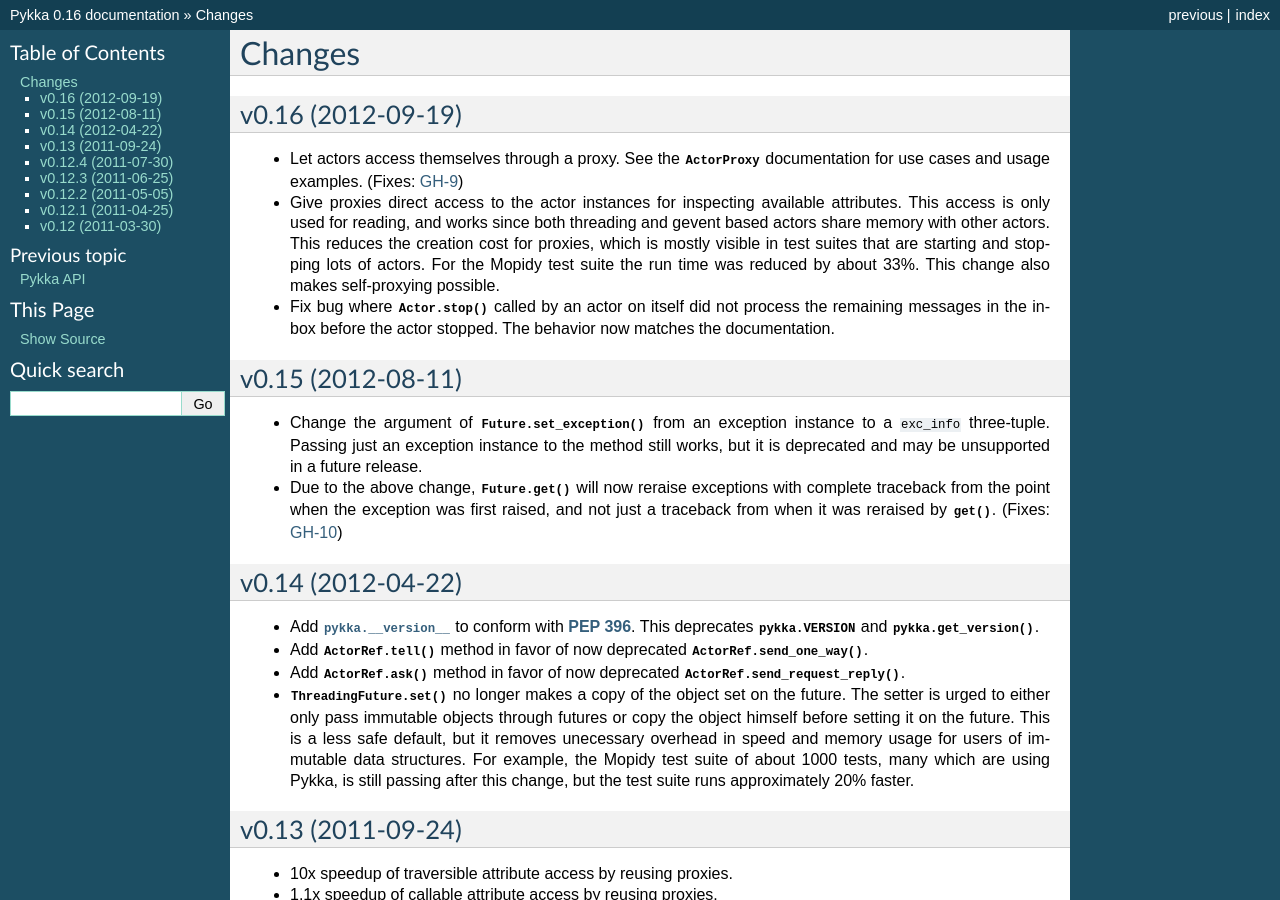
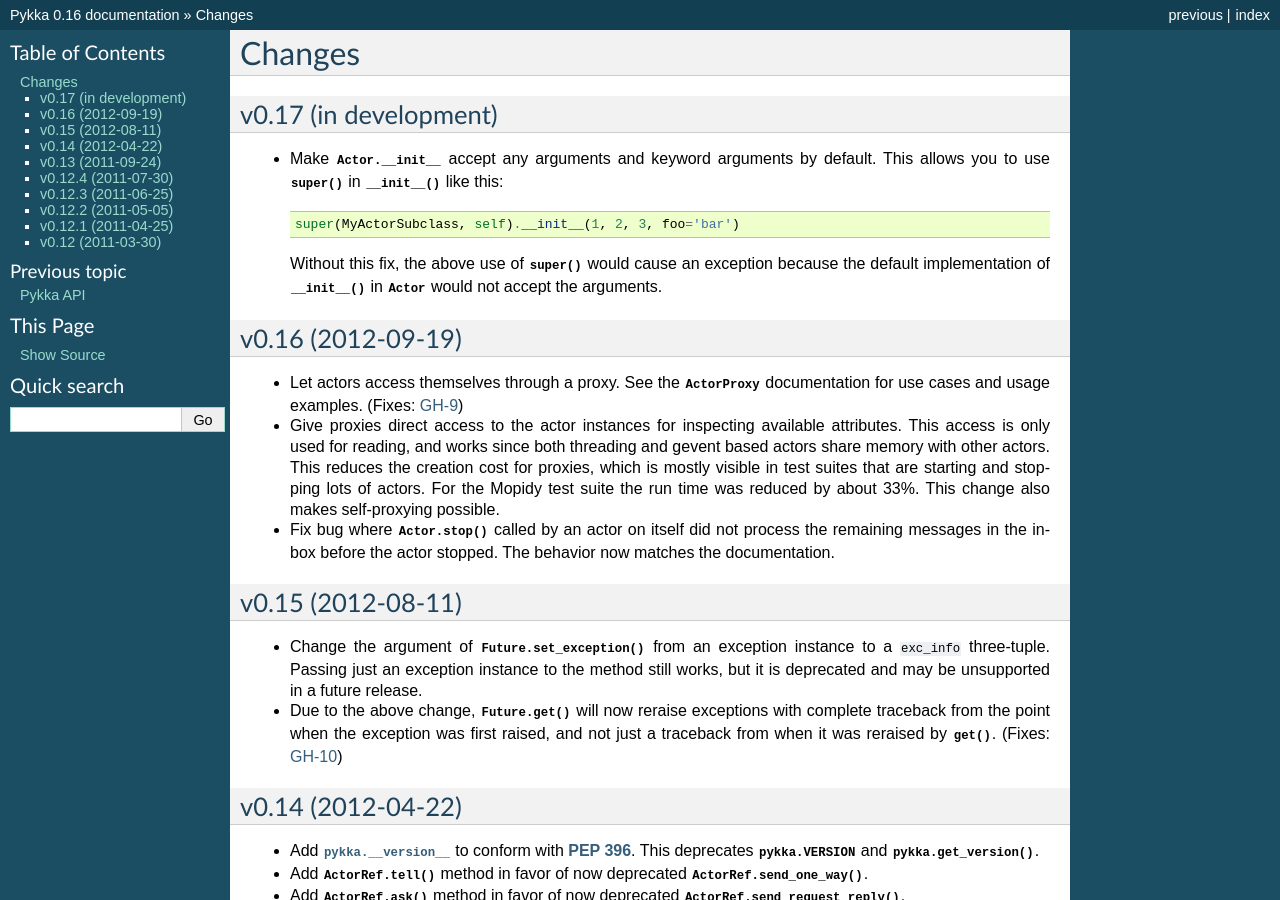
Before and after one commit to jodal/pykka, a Sphinx documentation site: the page built from docs/changes.rst, in a window 1280 px wide and 900 px high. Built offline with Sphinx 7.4.7, drawn with Linux system fonts in a browser that asks for light colours.

Commit message:
Make Actor.__init__() accept any arguments

```diff
--- a/docs/changes.rst
+++ b/docs/changes.rst
@@ -1,6 +1,20 @@
 =======
 Changes
 =======
+
+
+v0.17 (in development)
+======================
+
+- Make :meth:`Actor.__init__ <pykka.actor.Actor.__init__>` accept any arguments
+  and keyword arguments by default. This allows you to use :func:`super` in
+  :meth:`__init__` like this::
+
+      super(MyActorSubclass, self).__init__(1, 2, 3, foo='bar')
+
+  Without this fix, the above use of :func:`super` would cause an exception
+  because the default implementation of :meth:`__init__` in
+  :class:`Actor <pykka.actor.Actor>` would not accept the arguments.
 
 
 v0.16 (2012-09-19)
```
Also changed, not shown: 2 other files.
